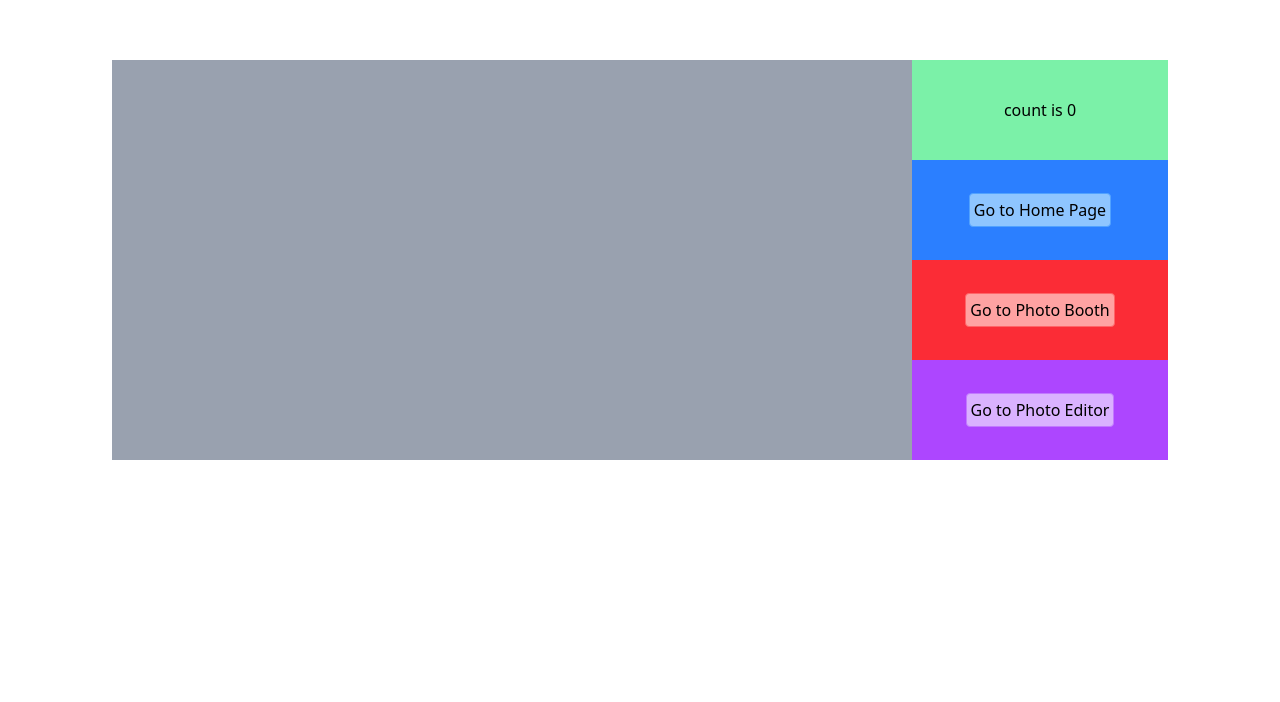
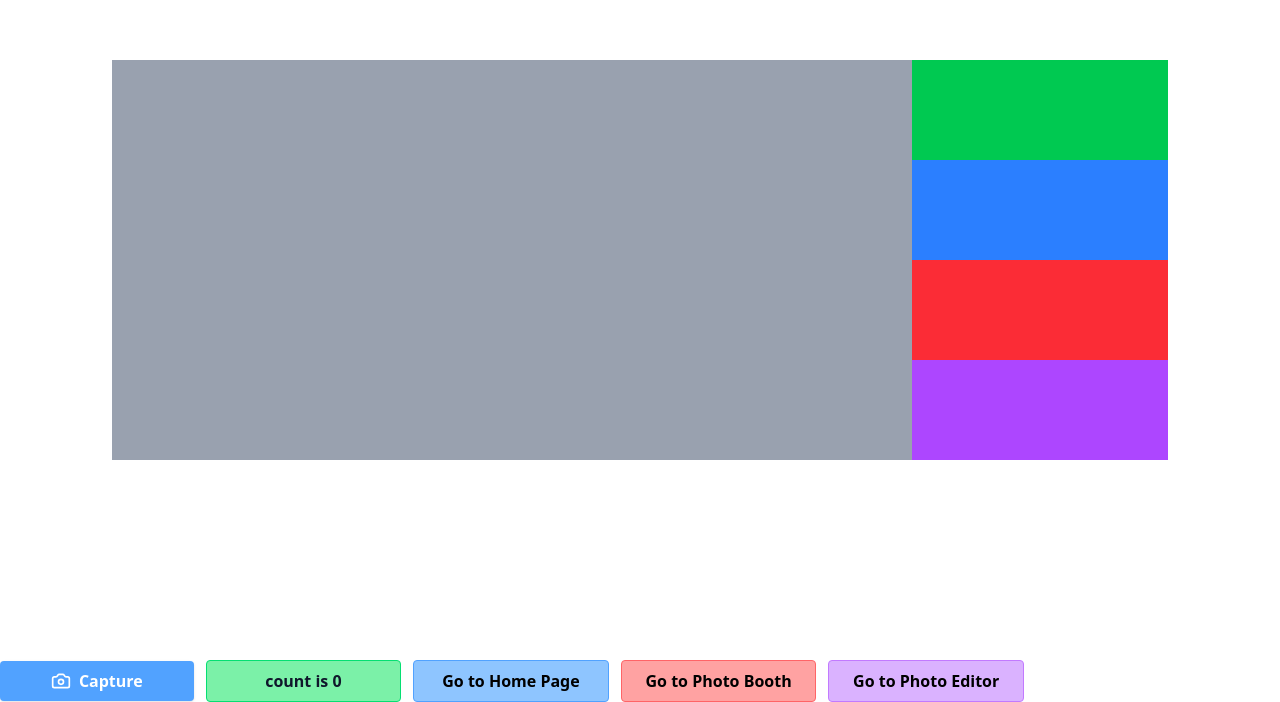
Before and after one commit to jjono-lau/PhotoBooth, a React (Vite) app: page /booth in a window 1280 px wide. Shown: the part 140-842 px from the top of the page. Before the commit the page ends 800 px from the top, so only its background shows below. Built offline with nearby package versions, Linux system fonts and the light colour scheme; no server answers.

Commit message:
Capture Photos Functionality Added

```diff
--- a/package.json
+++ b/package.json
@@ -11,6 +11,7 @@
   },
   "dependencies": {
     "@tailwindcss/vite": "^4.1.15",
+    "lucide-react": "^0.546.0",
     "react": "^19.1.1",
     "react-dom": "^19.1.1",
     "react-router-dom": "^7.9.4",
--- a/src/components/CameraView.jsx
+++ b/src/components/CameraView.jsx
@@ -1,10 +1,11 @@
 // Component: CameraView
 // Purpose: Display live video feed from user's camera
 
-import { useEffect, useRef } from "react";
+import { useEffect, useMemo, useRef } from "react";
 
-function CameraView() {
-  const videoRef = useRef(null);
+function CameraView({ videoRef: externalRef }) {
+  const fallbackRef = useRef(null);
+  const videoRef = useMemo(() => externalRef ?? fallbackRef, [externalRef]);
 
   useEffect(() => {
     async function startCamera() {
@@ -16,7 +17,7 @@ function CameraView() {
       }
     }
     startCamera();
-  }, []);
+  }, [videoRef]);
 
   // transform scale-x-[-1] mirrors the output. Remove to unmirror.
   return (
--- /dev/null
+++ b/src/components/TakePhoto.jsx
@@ -0,0 +1,35 @@
+import { Camera } from "lucide-react";
+
+export default function TakePhoto({ videoRef, onCapture, className = "" }) {
+  const capture = () => {
+    const v = videoRef?.current;
+    if (!v) return;
+    const { videoWidth: w, videoHeight: h } = v;
+
+    if (!w || !h) return;
+
+    const canvas = document.createElement("canvas");
+    canvas.width = w;
+    canvas.height = h;
+    const ctx = canvas.getContext("2d");
+
+    // Mirror so saved image matches mirrored preview
+    ctx.translate(w, 0);
+    ctx.scale(-1, 1);
+    ctx.drawImage(v, 0, 0, w, h);
+
+    const dataUrl = canvas.toDataURL("image/png");
+    if (onCapture) onCapture(dataUrl);
+  };
+
+  return (
+    <button
+      type="button"
+      onClick={capture}
+      className={`flex items-center justify-center gap-2 rounded bg-blue-400 px-4 py-2 font-semibold text-white shadow transition hover:bg-blue-500 ${className}`}
+    >
+      <Camera className="h-5 w-5" />
+      Capture
+    </button>
+  );
+}
--- a/src/pages/PhotoBoothPage.jsx
+++ b/src/pages/PhotoBoothPage.jsx
@@ -1,43 +1,113 @@
 // PhotoBoothPage.jsx
 // Displays live camera view on the left and four panels on the right.
 
-import { useState } from "react";
+import { useRef, useState } from "react";
 import { captureCounter } from "../utils/Captures.js";
 import CameraView from "../components/CameraView.jsx";
+import TakePhoto from "../components/TakePhoto.jsx";
 import  PageLinks  from "../components/PageLinks";
 
 const counter = captureCounter(4);
 
 export default function PhotoBoothPage() {
-  const [captures, setCaptures] = useState(0);
+  const videoRef = useRef(null);
+  const [counterValue, setCounterValue] = useState(0);
+  const [photos, setPhotos] = useState(Array(4).fill(null));
+
+  const handleCapture = (dataUrl) => {
+    if (!dataUrl) return;
+    setPhotos((prev) => {
+      const next = [...prev];
+      const emptyIndex = next.findIndex((slot) => slot === null);
+      if (emptyIndex === -1) {
+        next.shift();
+        next.push(dataUrl);
+      } else {
+        next[emptyIndex] = dataUrl;
+      }
+      return next;
+    });
+  };
 
   return (
     // Full-page layout: centered container with two columns
+    <>
     <div className="flex items-center justify-center min-h-screen">
 
       {/* Left column: camera preview area (up to 80% width) */}
       <div className="h-100 flex-none overflow-hidden bg-gray-400 max-w-[80%]">
-        <CameraView />
+        <CameraView videoRef={videoRef} />
       </div>
 
       {/* Right column: 4 equal-height controls (20% width) */}
       <div className="h-100 w-1/5 flex flex-col ">
 
-        {/* Counter button – cycles values 1–4 */}
+   <div className="h-25 flex-1 flex items-center justify-center bg-green-500">
+     {photos[0] && (
+       <img src={photos[0]} alt="Capture 1" className="max-h-full max-w-full object-contain" />
+     )}
+   </div>
+
+      <div className=" h-25 flex-1 flex items-center justify-center bg-blue-500">
+        {photos[1] && (
+          <img src={photos[1]} alt="Capture 2" className="max-h-full max-w-full object-contain" />
+        )}
+      </div>
+
+      <div className="h-25 flex-1 flex items-center justify-center bg-red-500">
+        {photos[2] && (
+          <img src={photos[2]} alt="Capture 3" className="max-h-full max-w-full object-contain" />
+        )}
+      </div>
+
+        <div className="h-25 flex-1 flex items-center justify-center bg-purple-500">
+          {photos[3] && (
+            <img src={photos[3]} alt="Capture 4" className="max-h-full max-w-full object-contain" />
+          )}
+        </div>
+      </div>
+    </div>
+
+    {/* Bottom row: capture button, counter, and navigation links */}
+      <div className="flex w-full max-w-5xl flex-wrap items-center justify-center gap-3">
+        <TakePhoto
+          videoRef={videoRef}
+          onCapture={handleCapture}
+          className="flex-1 min-w-[140px]"
+        />
+
         <button
-          className="flex-1 bg-green-300 hover:bg-green-400"
-          onClick={() => setCaptures(counter())}
+          type="button"
+          className="flex-1 min-w-[140px] rounded border border-green-400 bg-green-300 px-4 py-2 font-semibold text-slate-900 transition hover:bg-green-400"
+          onClick={() => setCounterValue(counter())}
         >
-          count is {captures}
+          count is {counterValue}
         </button>
 
-        {/* Navigation and placeholder control links */}
-      <div className="flex-1 flex items-center justify-center bg-blue-500"><PageLinks to="/" variant="blue">Go to Home Page</PageLinks></div>
+        <PageLinks
+          to="/"
+          variant="blue"
+          className="flex-1 min-w-[140px] px-4 py-2 text-center font-semibold"
+        >
+          Go to Home Page
+        </PageLinks>
 
-      <div className="flex-1 flex items-center justify-center bg-red-500"><PageLinks to="/booth" variant="red">Go to Photo Booth</PageLinks></div>
+        <PageLinks
+          to="/booth"
+          variant="red"
+          className="flex-1 min-w-[140px] px-4 py-2 text-center font-semibold"
+        >
+          Go to Photo Booth
+        </PageLinks>
 
-        <div className="flex-1 flex items-center justify-center bg-purple-500"><PageLinks to="/edit" variant="purple">Go to Photo Editor</PageLinks></div>
+        <PageLinks
+          to="/edit"
+          variant="purple"
+          className="flex-1 min-w-[140px] px-4 py-2 text-center font-semibold"
+        >
+          Go to Photo Editor
+        </PageLinks>
       </div>
-    </div>
+    </>
   );
 }
```
Also changed, not shown: 1 other file (tests, documents, lock files or other folders).
